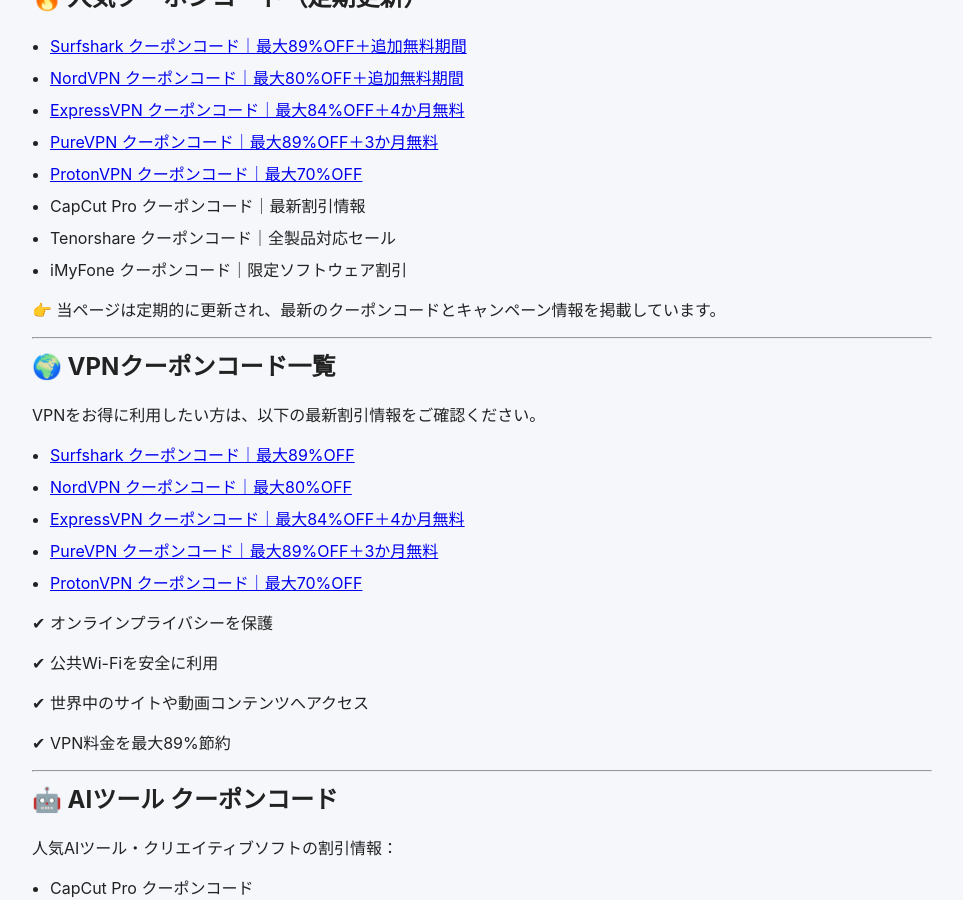
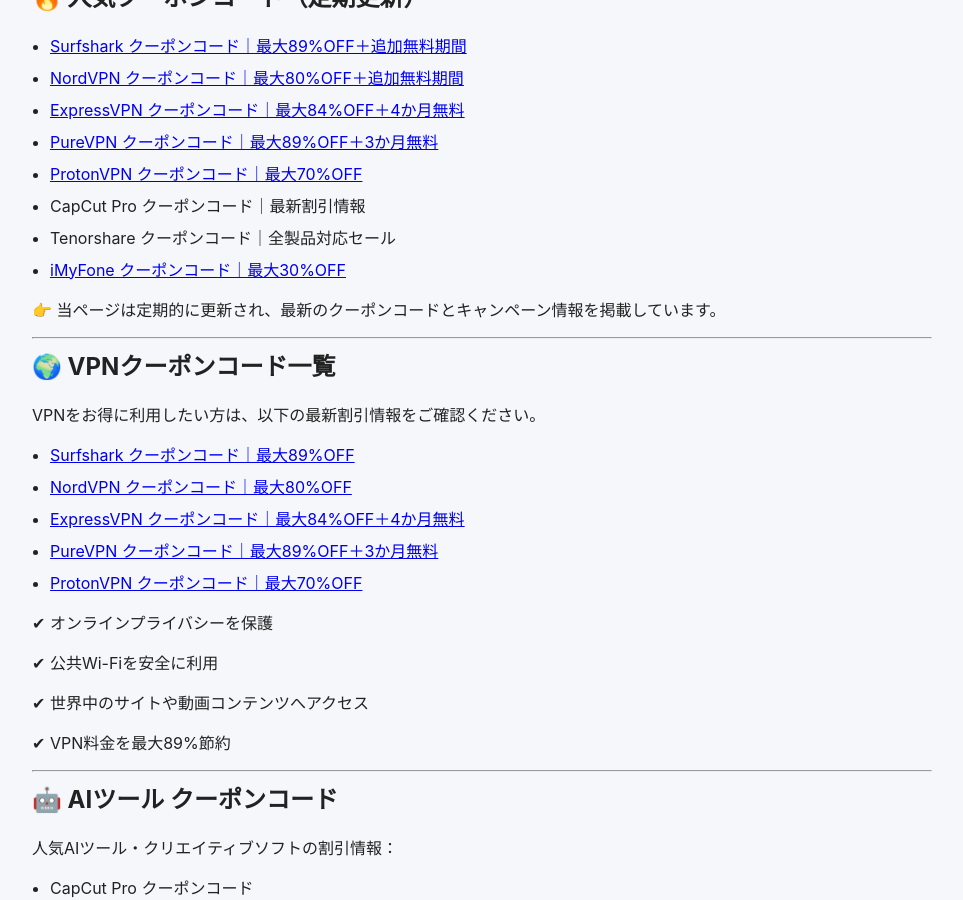
Before and after one commit to BestCouponCodes/best-coupon-codes, a Jekyll site: the page built from index-ja.md, in a window 1280 px wide and 900 px high, scrolled down 527 px. Shown: the whole window, without its empty margins (158-1121 px from the left). Built offline with Jekyll 4.4.1, drawn with Linux system fonts in a browser that asks for light colours.

Commit message:
Update iMyFone coupon code link and details

```diff
--- a/index-ja.md
+++ b/index-ja.md
@@ -29,7 +29,7 @@ VPN、AIツール、ソフトウェア、オンラインサービスなどの最
 * [ProtonVPN クーポンコード｜最大70%OFF](/best-coupon-codes/protonvpn-coupon-code-ja/)
 * CapCut Pro クーポンコード｜最新割引情報
 * Tenorshare クーポンコード｜全製品対応セール
-* iMyFone クーポンコード｜限定ソフトウェア割引
+* [iMyFone クーポンコード｜最大30%OFF](./imyfone-coupon-code-ja.md)
 
 👉 当ページは定期的に更新され、最新のクーポンコードとキャンペーン情報を掲載しています。
 
@@ -76,7 +76,7 @@ VPNをお得に利用したい方は、以下の最新割引情報をご確認
 人気ソフトウェアのお得なセール情報：
 
 * Tenorshare クーポンコード
-* iMyFone クーポンコード
+* [iMyFone クーポンコード](./imyfone-coupon-code-ja.md)
 * データ復元ソフト割引
 
 ✔ フル機能を利用可能
```
